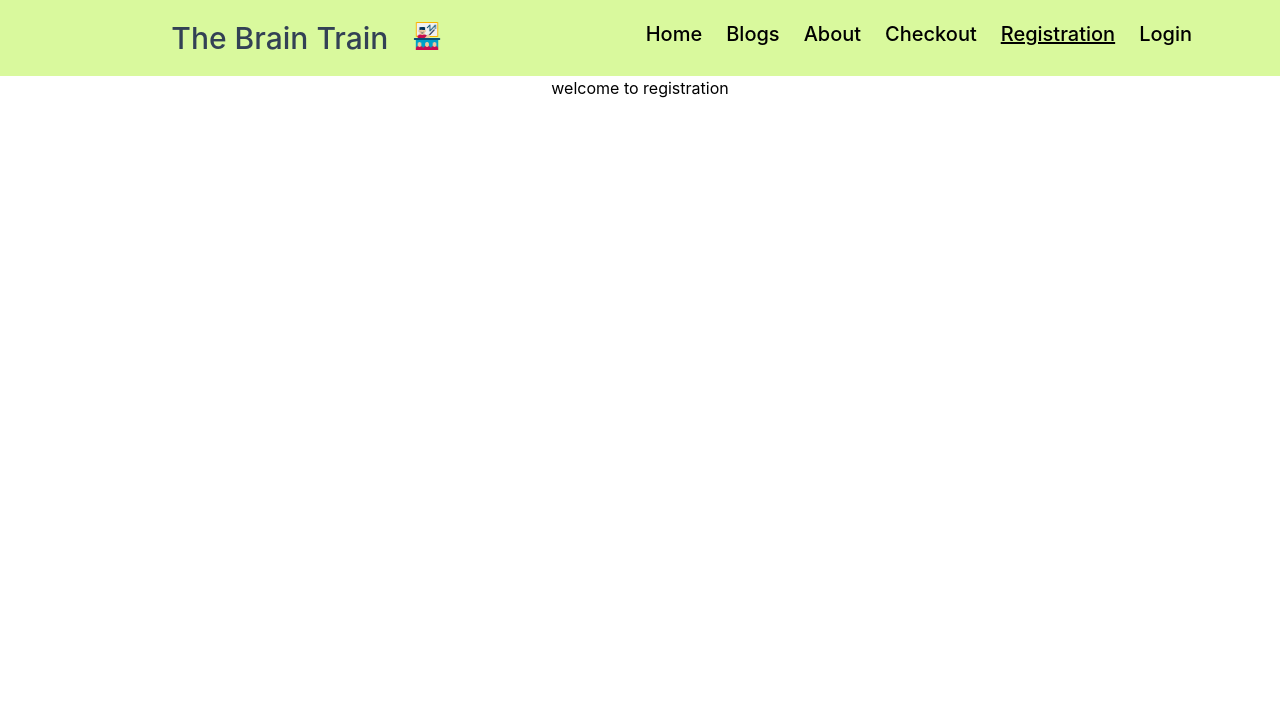
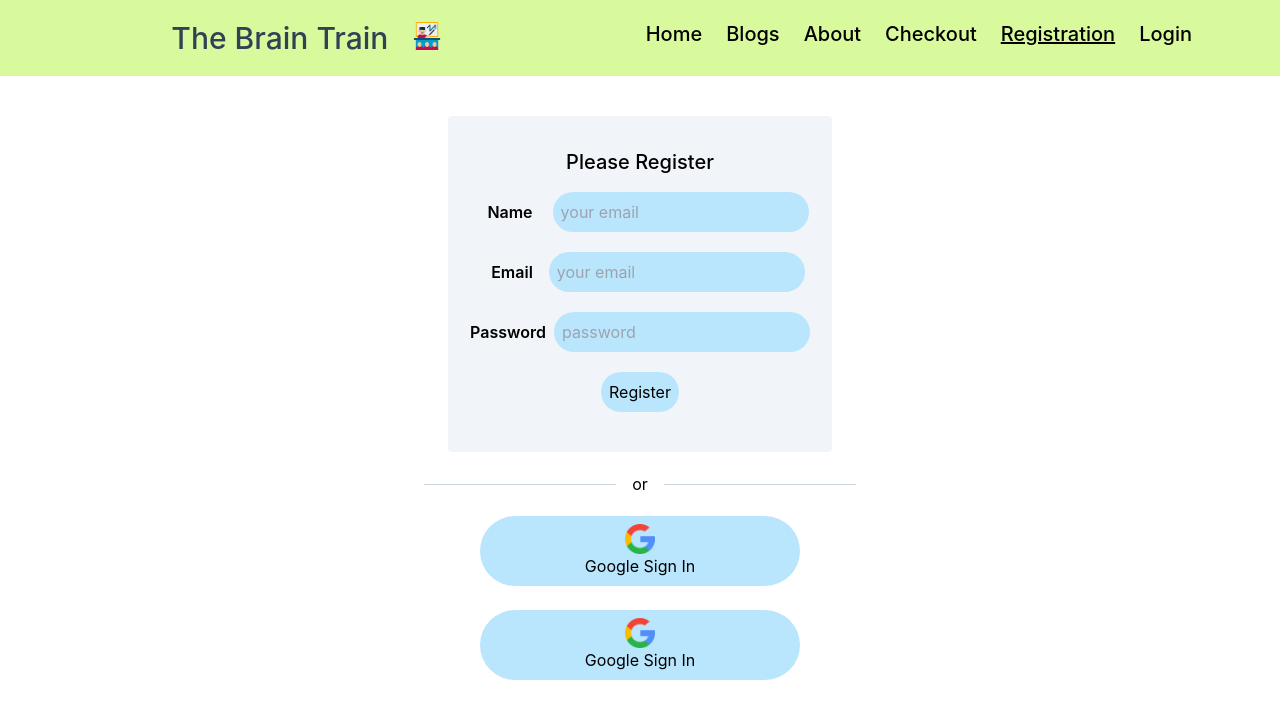
Before and after one commit to MDSHOHAG617/The-Brain-Train, a React (Create React App) app: page /registration in a window 1280 px wide. Shown: the top 718 px of the page. Built offline with nearby package versions, Linux system fonts and the light colour scheme.

Commit message:
login design done!

```diff
--- a/src/Components/Login/Login.js
+++ b/src/Components/Login/Login.js
@@ -1,11 +1,35 @@
 import React from "react";
+import SocialLogin from "./SocialLogin/SocialLogin";
 
 const Login = () => {
   return (
-    <div>
-      <h1>welcome to login</h1>
-      <label>Email</label>
-      <input type="Email" placeholder="your email" />
+    <div className="">
+      <div className="bg-slate-100 w-96 rounded mx-auto">
+        <h1 className="text-xl mt-10 mb-4 font-medium pt-8">Please login</h1>
+        <div className="mb-5">
+          <label className="p-4 font-semibold">Email</label>
+          <input
+            required
+            className="bg-sky-200 p-2 w-64 rounded-full"
+            type="Email"
+            placeholder="your email"
+          />
+        </div>
+
+        <div className="">
+          <label className="p-2 font-semibold ">Password</label>
+          <input
+            required
+            className="bg-sky-200 p-2 w-64 rounded-full mr-2"
+            type="Password"
+            placeholder="password"
+          />
+        </div>
+        <button className="mt-5 p-2 bg-sky-200 hover:bg-red-200 rounded-full m-10">
+          Login
+        </button>
+      </div>
+      <SocialLogin></SocialLogin>
     </div>
   );
 };
--- /dev/null
+++ b/src/Components/Login/SocialLogin/SocialLogin.js
@@ -0,0 +1,30 @@
+import React from "react";
+import icon from "../../images/googleIcon.webp";
+
+const SocialLogin = () => {
+  return (
+    <div>
+      <div className="inline-flex align-middle mt-5 ">
+        <div style={{ height: "1px" }} className="bg-slate-300 w-48 mt-3"></div>
+        <p className="px-4">or</p>
+        <div
+          style={{ height: "1px" }}
+          className="bg-slate-300 w-48  mt-3"
+        ></div>
+      </div>
+      <div className="mt-5 ">
+        <button className="w-80 p-2  bg-sky-200 rounded-full">
+          <img className="w-[30px] mx-auto" src={icon} alt="" />
+          Google Sign In
+        </button>
+        <br /> <br />
+        <button className="w-80 p-2  bg-sky-200 rounded-full">
+          <img className="w-[30px] mx-auto" src={icon} alt="" />
+          Google Sign In
+        </button>
+      </div>
+    </div>
+  );
+};
+
+export default SocialLogin;
--- a/src/Components/Registration/Registration.js
+++ b/src/Components/Registration/Registration.js
@@ -1,9 +1,44 @@
 import React from "react";
+import SocialLogin from "../Login/SocialLogin/SocialLogin";
 
 const Registration = () => {
   return (
     <div>
-      <h1>welcome to registration</h1>
+      <div className="bg-slate-100 w-96 rounded mx-auto">
+        <h1 className="text-xl mt-10 mb-4 font-medium pt-8">Please Register</h1>
+        <div className="mb-5">
+          <label className="p-4 font-semibold">Name </label>
+          <input
+            required
+            className="bg-sky-200 p-2 w-64 rounded-full"
+            type="Email"
+            placeholder="your email"
+          />
+        </div>
+        <div className="mb-5">
+          <label className="p-4 font-semibold">Email</label>
+          <input
+            required
+            className="bg-sky-200 p-2 w-64 rounded-full"
+            type="Email"
+            placeholder="your email"
+          />
+        </div>
+
+        <div className="">
+          <label className="p-2 font-semibold ">Password</label>
+          <input
+            required
+            className="bg-sky-200 p-2 w-64 rounded-full mr-2"
+            type="Password"
+            placeholder="password"
+          />
+        </div>
+        <button className="mt-5 p-2 bg-sky-200 hover:bg-red-200 rounded-full m-10">
+          Register
+        </button>
+      </div>
+      <SocialLogin></SocialLogin>
     </div>
   );
 };
```
Also changed, not shown: src/Components/images/googleIcon.webp (added).
